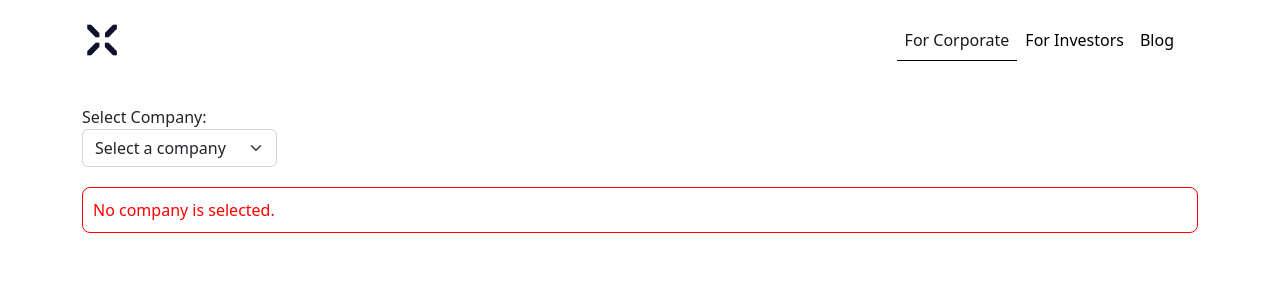
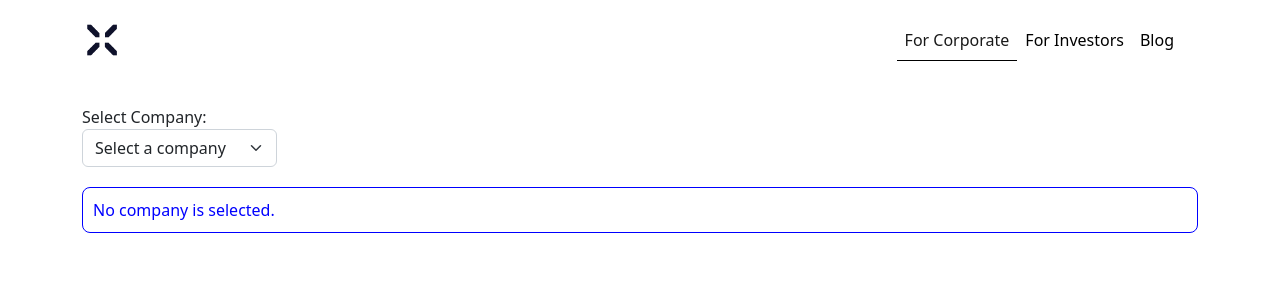
Before and after one commit to MattGoose/verdantix-take-home, a React (Vite) app: page / in a window 1280 px wide. Shown: the top 300 px of the page. Built offline with nearby package versions, Linux system fonts and the light colour scheme.

Commit message:
improve notification message

```diff
--- a/src/assets/styles/notification.css
+++ b/src/assets/styles/notification.css
@@ -1,6 +1,20 @@
 .notification {
-    border: 1px red solid;
     border-radius: 8px;
-    color: red;
+    font-weight: 500;
     padding: 10px;
 }
+
+.notification-error {
+    border: 1px red solid;
+    color: red;
+}
+
+.notification-info {
+    border: 1px blue solid;
+    color: blue;
+}
+
+.notification-warning {
+    border: 1px yellow solid;
+    color: yellow;
+}
--- a/src/components/corporate/corporateChart.tsx
+++ b/src/components/corporate/corporateChart.tsx
@@ -13,7 +13,7 @@ export default function CorporateChart() {
     // Get filtered records by company or return all if no company selected
     const filteredRecords = selectedCompany ? records.filter((record) => record.company === selectedCompany) : null
 
-    if (!filteredRecords) return <Notification message="No company is selected." />
+    if (!filteredRecords) return <Notification message="No company is selected." type="info" />
 
     // Get all years for legend
     const years = getYears()
--- a/src/components/notification.tsx
+++ b/src/components/notification.tsx
@@ -1,5 +1,15 @@
-export default function Notification({ message }: { message: string }) {
+import type { NotificationType } from "../types/types"
+
+export default function Notification({
+    message,
+    type = 'error'
+}: {
+    message: string,
+    type?: NotificationType
+}) {
     return (
-        <div className="notification">{message}</div>
+        <div className={`notification notification-${type}`}>
+            {message}
+        </div>
     )
 }
```
